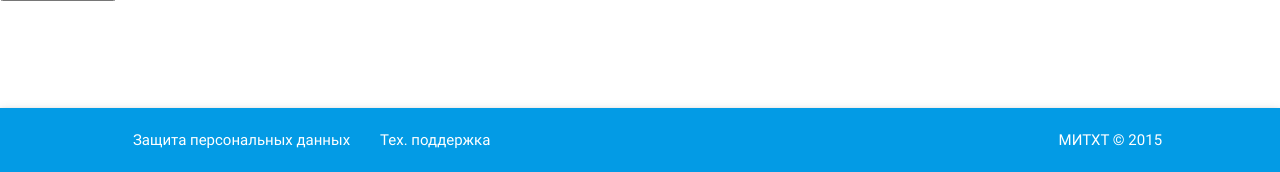
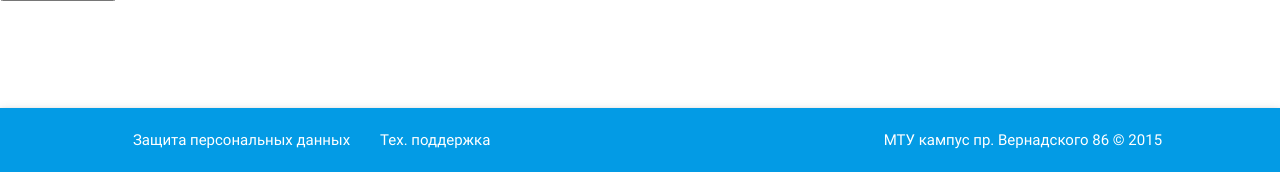
Before and after one commit to skutylev/phones, a Django app: page /accounts/signup/ in a window 1280 px wide. Shown: the part 628-800 px from the top of the page. Run offline with Django 3.2, Linux system fonts and the light colour scheme; some libraries are stand-ins or nearby versions.

Commit message:
many changes

```diff
--- a/phones/templates/include/base.html
+++ b/phones/templates/include/base.html
@@ -99,7 +99,7 @@
                                 <li class="hide-on-med-and-down"><a href="#">Защита персональных данных</a></li>
                                 <li><a href="#">Тех. поддержка</a></li>
                             </ul>
-                            <span class="right">МИТХТ &copy; 2015</span>
+                            <span class="right">МТУ кампус пр. Вернадского 86 &copy; 2015</span>
                         </div>
                     </nav>
                 </div>
```
